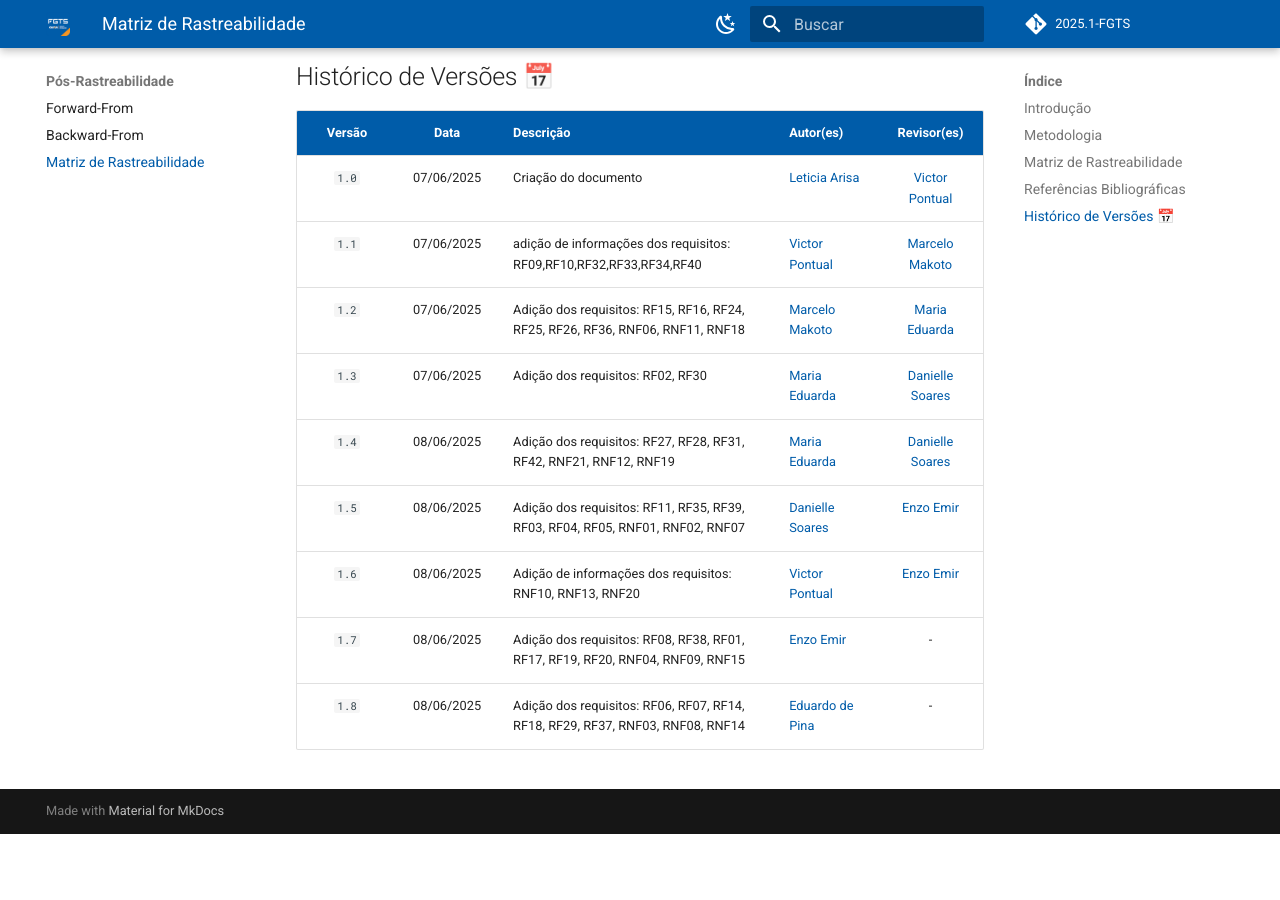
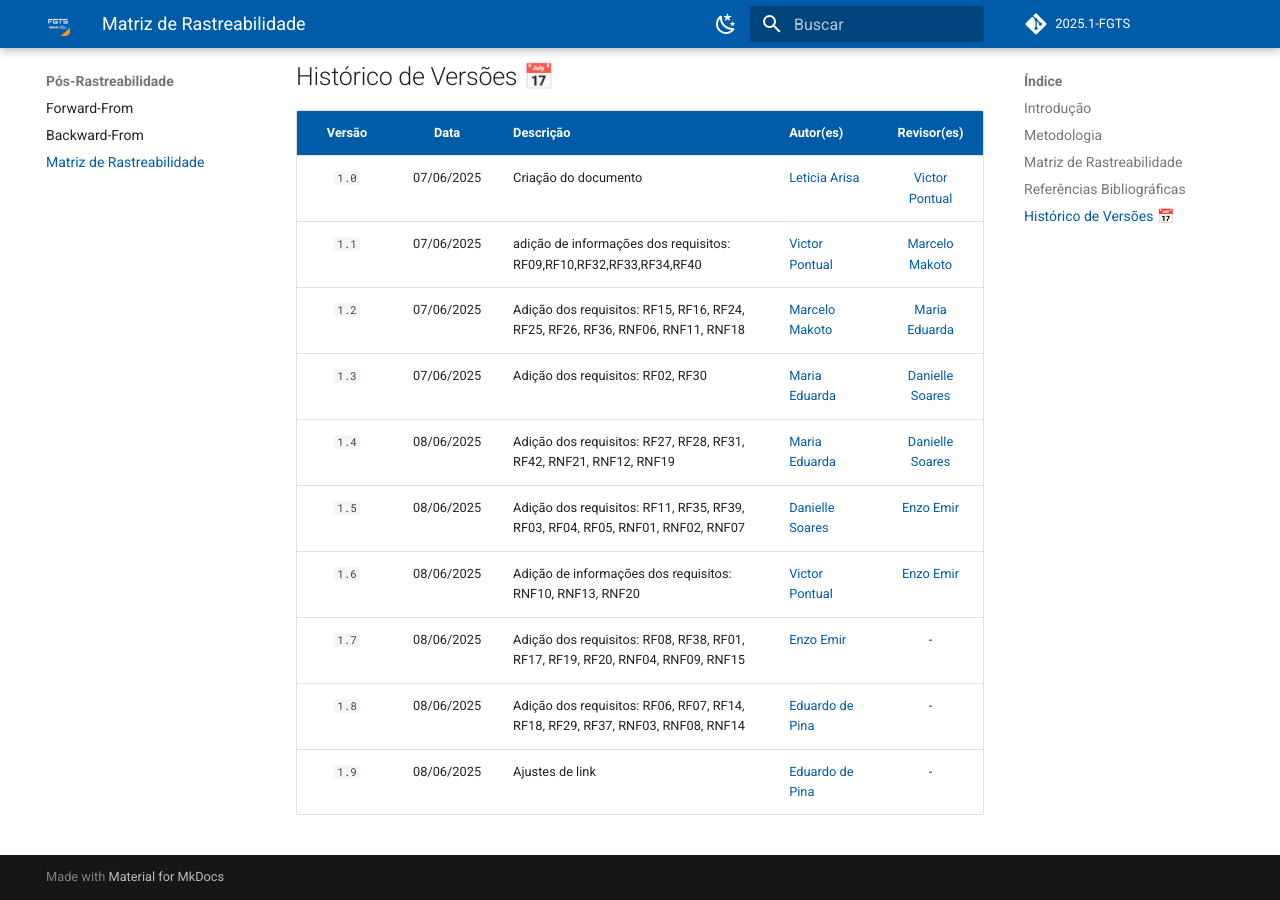
Before and after one commit to eduardodpms/REQ-FGTS, an MkDocs documentation site: the page built from docs/Pos-Rastreabilidade/Matriz-Rastreabilidade.md, in a window 1280 px wide and 900 px high, scrolled down 10727 px. Built offline with MkDocs 1.6.1 and Material for MkDocs 9.7.7, drawn with Linux system fonts in a browser that asks for light colours; comment, search, counter and statistics services are not loaded; before the commit the page ends 11561 px from its top, so only the background shows below that.

Commit message:
fix: ajustes de links

```diff
--- a/docs/Pos-Rastreabilidade/Matriz-Rastreabilidade.md
+++ b/docs/Pos-Rastreabilidade/Matriz-Rastreabilidade.md
@@ -42,13 +42,13 @@ A matriz desenvolvida contém 8 colunas, sendo elas:
     </tr>
   </thead>
   <tbody>
-    <tr><td align="center">Danielle Soares</td><td align="center"> RF03, RF04, RF05, RF11, RF35, RF39, RNF01, RNF02, RNF07 </td><td align="center"> 08/06/2025 </td><td align="center"> 00:02 </td></tr>
-    <tr><td align="center">Eduardo de Pina</td><td align="center"> RF06, RF07, RF14, RF18, RF29, RF37, RNF03, RNF08, RNF14 </td><td align="center"> 08/06/2025 </td><td align="center"> 15:06 </td></tr>
-    <tr><td align="center">Enzo Emir</td><td align="center"> RF08, RF38, RF01, RF17, RF19, RF20, RNF04, RNF09, RNF15 </td><td align="center"> 08/07/2025 </td><td align="center"> 14:26 </td></tr>
-    <tr><td align="center">Leticia Arisa</td><td align="center"> RF12, RF13, RF21, RF22, RF23, RF41, RNF05, RNF16, RNF17, RNF22 </td><td align="center">07/06/2025</td><td align="center">13:15</td></tr>
-    <tr><td align="center">Marcelo Makoto</td><td align="center"> RF15, RF16, RF24, RF25, RF26, RF36, RNF06, RNF11, RNF18 </td><td align="center"> 07/06/2025 </td><td align="center"> 19:22 </td></tr>
-    <tr><td align="center">Maria Eduarda</td><td align="center"> RF02, RF30, RF27, RF28, RF21, RF42, RNF21, RNF12, RNF19 </td><td align="center"> 07/06/2025 </td><td align="center"> 21:31 </td></tr>
-    <tr><td align="center">Victor Pontual</td><td align="center">RF09, RF10, RF32, RF33, RF34, RF40, RNF10, RNF13, RNF20 </td><td align="center"> 07/06/2025 </td><td align="center"> 15:23 </td></tr>
+    <tr><td align="center"><a href = https://github.com/danielle-soaress>Danielle Soares</a></td><td align="center"> RF03, RF04, RF05, RF11, RF35, RF39, RNF01, RNF02, RNF07 </td><td align="center"> 08/06/2025 </td><td align="center"> 00:02 </td></tr>
+    <tr><td align="center"><a href = https://github.com/eduardodpms>Eduardo de Pina</a></td><td align="center"> RF06, RF07, RF14, RF18, RF29, RF37, RNF03, RNF08, RNF14 </td><td align="center"> 08/06/2025 </td><td align="center"> 15:06 </td></tr>
+    <tr><td align="center"><a href = https://github.com/EnzoEmir>Enzo Emir</a></td><td align="center"> RF08, RF38, RF01, RF17, RF19, RF20, RNF04, RNF09, RNF15 </td><td align="center"> 08/07/2025 </td><td align="center"> 14:26 </td></tr>
+    <tr><td align="center"><a href = https://github.com/Leticia-Arisa-K-Higa>Leticia Arisa</a></td><td align="center"> RF12, RF13, RF21, RF22, RF23, RF41, RNF05, RNF16, RNF17, RNF22 </td><td align="center">07/06/2025</td><td align="center">13:15</td></tr>
+    <tr><td align="center"><a href = https://github.com/MM4k>Marcelo Makoto</a></td><td align="center"> RF15, RF16, RF24, RF25, RF26, RF36, RNF06, RNF11, RNF18 </td><td align="center"> 07/06/2025 </td><td align="center"> 19:22 </td></tr>
+    <tr><td align="center"><a href = https://github.com/dudaa28>Maria Eduarda</a></td><td align="center"> RF02, RF30, RF27, RF28, RF21, RF42, RNF21, RNF12, RNF19 </td><td align="center"> 07/06/2025 </td><td align="center"> 21:31 </td></tr>
+    <tr><td align="center"><a href = https://github.com/VictorPontual>Victor Pontual</a></td><td align="center">RF09, RF10, RF32, RF33, RF34, RF40, RNF10, RNF13, RNF20 </td><td align="center"> 07/06/2025 </td><td align="center"> 15:23 </td></tr>
   </tbody>
 </table>
 </div>
@@ -608,7 +608,7 @@ A Tabela 2 a seguir mostra a matriz de rastreabilidade desenvolvida.
         <a href="https://requisitos-de-software.github.io/2025.1-FGTS/Elicitacao/Tecnicas-de-Elicitacao/Entrevista/#requisitos-nao-funcionais">EN10</a>
     </td>
     <td align="center">
-        <a href="https://requisitos-de-software.github.io/2025.1-FGTS/Modelagem-II/NFR-Framework/#cartoes-de-especificacao">Cartão de Especificação 9</a>
+        <a href="https://requisitos-de-software.github.io/2025.1-FGTS/Modelagem-II/NFR-Framework/#CE09">Cartão de Especificação 9</a>
     </td>
     <td align="center">-</td>
     <td align="center"><a href="https://github.com/EnzoEmir">Enzo Emir</a></td>
@@ -629,7 +629,7 @@ A Tabela 2 a seguir mostra a matriz de rastreabilidade desenvolvida.
     <td align="center">Não</td>
     <td align="center">1.0</td>
     <td align="center"><a href = https://requisitos-de-software.github.io/2025.1-FGTS/Elicitacao/Tecnicas-de-Elicitacao/Entrevista/#tabela-4-requisitos-nao-funcionais>EN12</a></td>
-    <td align="center"><a href = https://requisitos-de-software.github.io/2025.1-FGTS/Modelagem-II/NFR-Framework/#cartoes-de-especificacao>Cartão de Especificação 7</a></td>
+    <td align="center"><a href = https://requisitos-de-software.github.io/2025.1-FGTS/Modelagem-II/NFR-Framework/#CE07>Cartão de Especificação 7</a></td>
     <td align="center">-</td>
     <td align="center"><a href =https://github.com/MMk4>Marcelo Makoto</a></td>
 </tr>
@@ -665,7 +665,7 @@ A Tabela 2 a seguir mostra a matriz de rastreabilidade desenvolvida.
         <a href="https://requisitos-de-software.github.io/2025.1-FGTS/Elicitacao/Tecnicas-de-Elicitacao/Introspeccao/#requisitos-nao-funcionais">IS21</a>
     </td>
     <td align="center">
-        <a href="https://requisitos-de-software.github.io/2025.1-FGTS/Modelagem-II/NFR-Framework/#cartoes-de-especificacao">Cartão de Especificação 10</a>
+        <a href="https://requisitos-de-software.github.io/2025.1-FGTS/Modelagem-II/NFR-Framework/#CE10">Cartão de Especificação 10</a>
     </td>
     <td align="center">-</td>
     <td align="center"><a href="https://github.com/EnzoEmir">Enzo Emir</a></td>
@@ -676,7 +676,7 @@ A Tabela 2 a seguir mostra a matriz de rastreabilidade desenvolvida.
     <td align="center">Não</td>
     <td align="center">1.0</td>
     <td align="center"><a href = https://requisitos-de-software.github.io/2025.1-FGTS/Elicitacao/Tecnicas-de-Elicitacao/Introspeccao/#requisitos-nao-funcionais>IS22</a></td>
-    <td align="center"><a href = https://requisitos-de-software.github.io/2025.1-FGTS/Modelagem-II/NFR-Framework/#cartoes-de-especificacao>Cartão de Especificação 13</a></td>
+    <td align="center"><a href = https://requisitos-de-software.github.io/2025.1-FGTS/Modelagem-II/NFR-Framework/#CE13>Cartão de Especificação 13</a></td>
     <td align="center">-</td>
     <td align="center"><a href =https://github.com/VictorPontual>Victor Pontual</a></td>
 </tr>
@@ -686,7 +686,7 @@ A Tabela 2 a seguir mostra a matriz de rastreabilidade desenvolvida.
     <td align="center">Sim</td>
     <td align="center">1.0</td>
     <td align="center"><a href = https://requisitos-de-software.github.io/2025.1-FGTS/Elicitacao/Tecnicas-de-Elicitacao/Introspeccao/#requisitos-nao-funcionais>IS23</a></td>
-    <td align="center"><a href = https://requisitos-de-software.github.io/2025.1-FGTS/Modelagem-II/NFR-Framework/#cartoes-de-especificacao>Cartão de Especificação 8</a></td>
+    <td align="center"><a href = https://requisitos-de-software.github.io/2025.1-FGTS/Modelagem-II/NFR-Framework/#CE08>Cartão de Especificação 8</a></td>
     <td align="center">-</td>
     <td align="center"><a href =https://github.com/MMk4>Marcelo Makoto</a></td>
 </tr>
@@ -706,7 +706,7 @@ A Tabela 2 a seguir mostra a matriz de rastreabilidade desenvolvida.
     <td align="center">Sim</td>
     <td align="center">1.0</td>
     <td align="center"><a href = https://requisitos-de-software.github.io/2025.1-FGTS/Elicitacao/Tecnicas-de-Elicitacao/Observacao/#requisitos-nao-funcionais>OB10</a></td>
-    <td align="center"><a href = https://requisitos-de-software.github.io/2025.1-FGTS/Modelagem-II/NFR-Framework/#cartoes-de-especificacao>Cartão de Especificação 14</a></td>
+    <td align="center"><a href = https://requisitos-de-software.github.io/2025.1-FGTS/Modelagem-II/NFR-Framework/#CE14>Cartão de Especificação 14</a></td>
     <td align="center">-</td>
     <td align="center"><a href =https://github.com/VictorPontual>Victor Pontual</a></td>
 </tr>
@@ -729,7 +729,7 @@ A Tabela 2 a seguir mostra a matriz de rastreabilidade desenvolvida.
         <a href="https://requisitos-de-software.github.io/2025.1-FGTS/Elicitacao/Tecnicas-de-Elicitacao/Observacao/#requisitos-nao-funcionais">OB13</a>
     </td>
     <td align="center">
-        <a href="https://requisitos-de-software.github.io/2025.1-FGTS/Modelagem-II/NFR-Framework/#cartoes-de-especificacao">Cartão de Especificação 11</a>
+        <a href="https://requisitos-de-software.github.io/2025.1-FGTS/Modelagem-II/NFR-Framework/#CE11">Cartão de Especificação 11</a>
     </td>
     <td align="center">-</td>
     <td align="center"><a href="https://github.com/EnzoEmir">Enzo Emir</a></td>
@@ -825,3 +825,4 @@ A Tabela 2 a seguir mostra a matriz de rastreabilidade desenvolvida.
 |  `1.6`   | 08/06/2025 | Adição de informações dos requisitos: RNF10, RNF13, RNF20 | [Victor Pontual](https://github.com/VictorPontual)   | [Enzo Emir](https://github.com/EnzoEmir) |
 |  `1.7`   | 08/06/2025 | Adição dos requisitos: RF08, RF38, RF01, RF17, RF19, RF20, RNF04, RNF09, RNF15 | [Enzo Emir](https://github.com/EnzoEmir)   | - |
 |  `1.8`   | 08/06/2025 | Adição dos requisitos: RF06, RF07, RF14, RF18, RF29, RF37, RNF03, RNF08, RNF14 | [Eduardo de Pina](https://github.com/eduardodpms)   | - |
+|  `1.9`   | 08/06/2025 | Ajustes de link | [Eduardo de Pina](https://github.com/eduardodpms)   | - |
```
